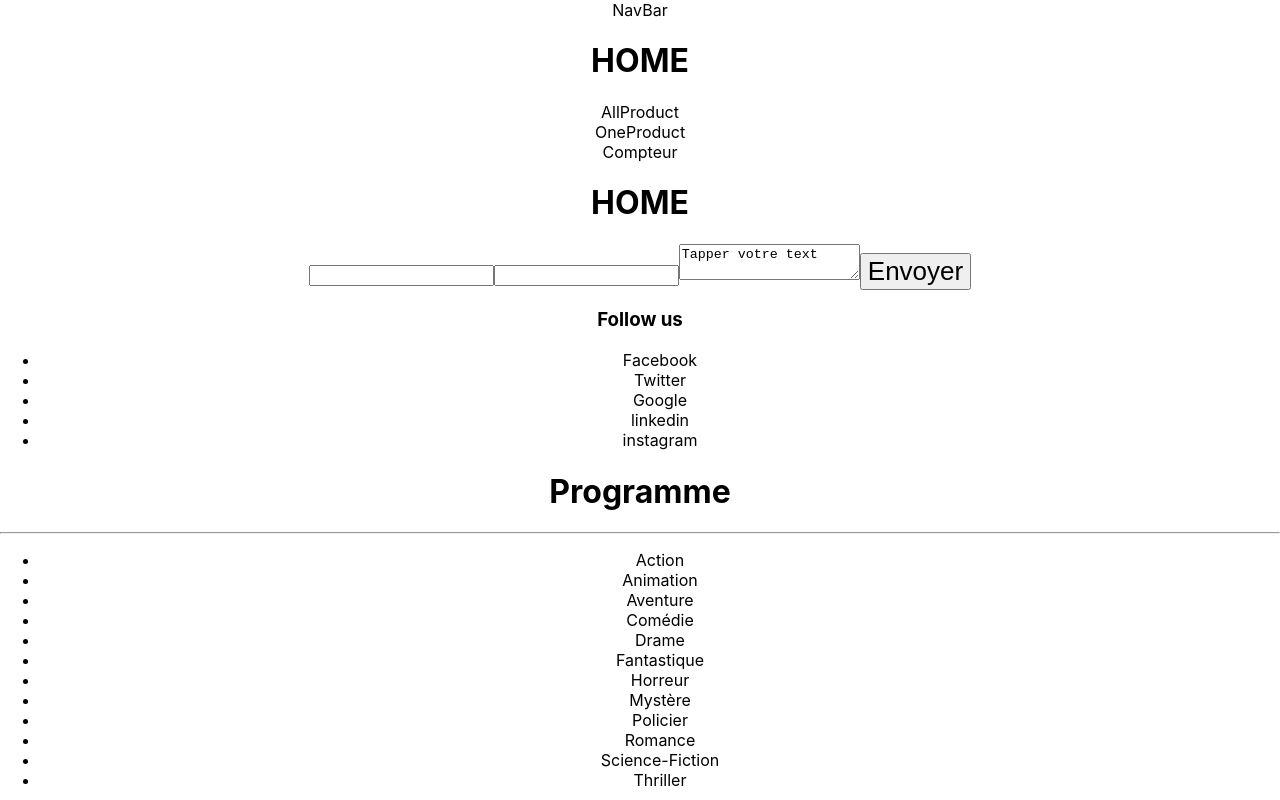
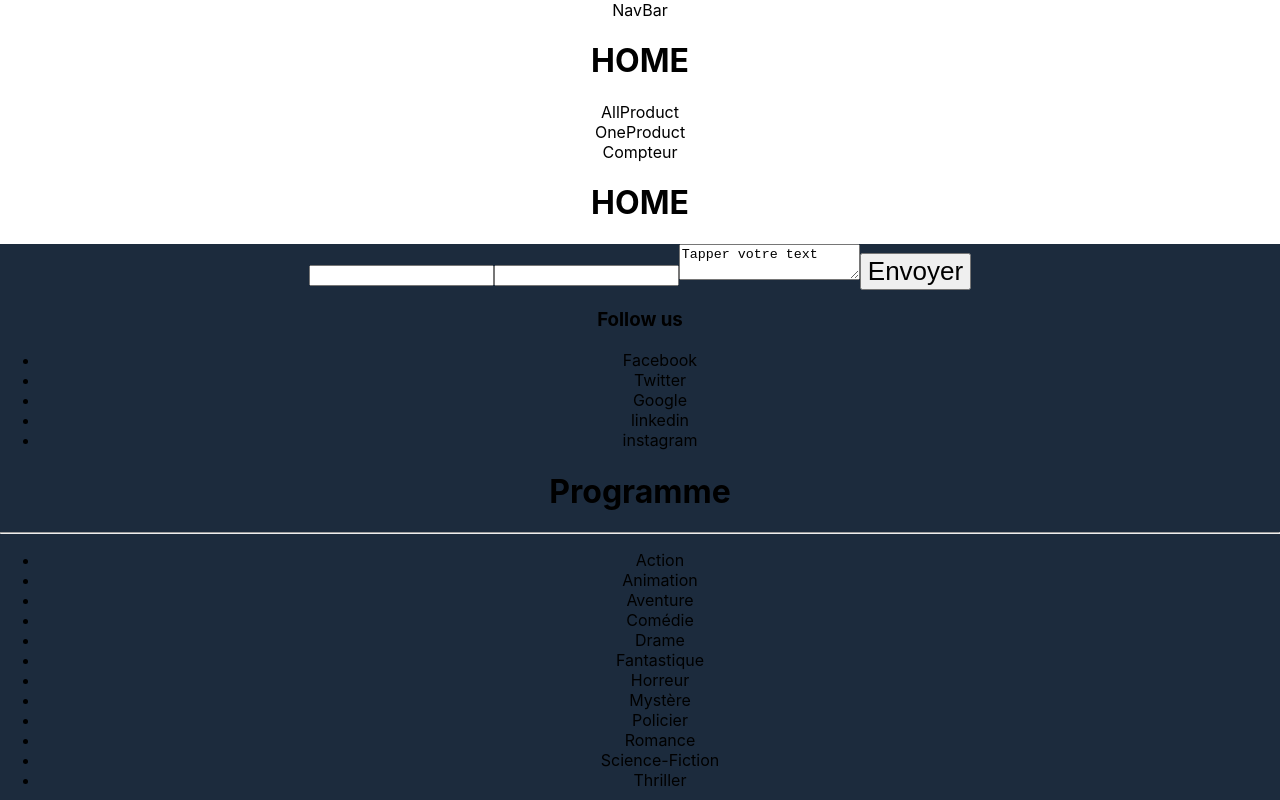
Before and after one commit to WildCodeSchool/2022-09-JS-RMT-JSCREW-projet2-team3, a React app in the folder frontend/: page / in a window 1280 px wide. Shown: the top 800 px of the page. Built offline with nearby package versions, Linux system fonts and the light colour scheme; the HTML template or start-up script is replaced by a standard one.

Commit message:
ajout du background

```diff
--- a/frontend/src/components/Footer.jsx
+++ b/frontend/src/components/Footer.jsx
@@ -1,6 +1,11 @@
 function Footer() {
   return (
-    <div>
+    <div
+      classeName="footer"
+      style={{
+        backgroundColor: "#1C2B3D",
+      }}
+    >
       <input className="name" type="text" name="name" />
       <input
         className="adresseEmail"
```
